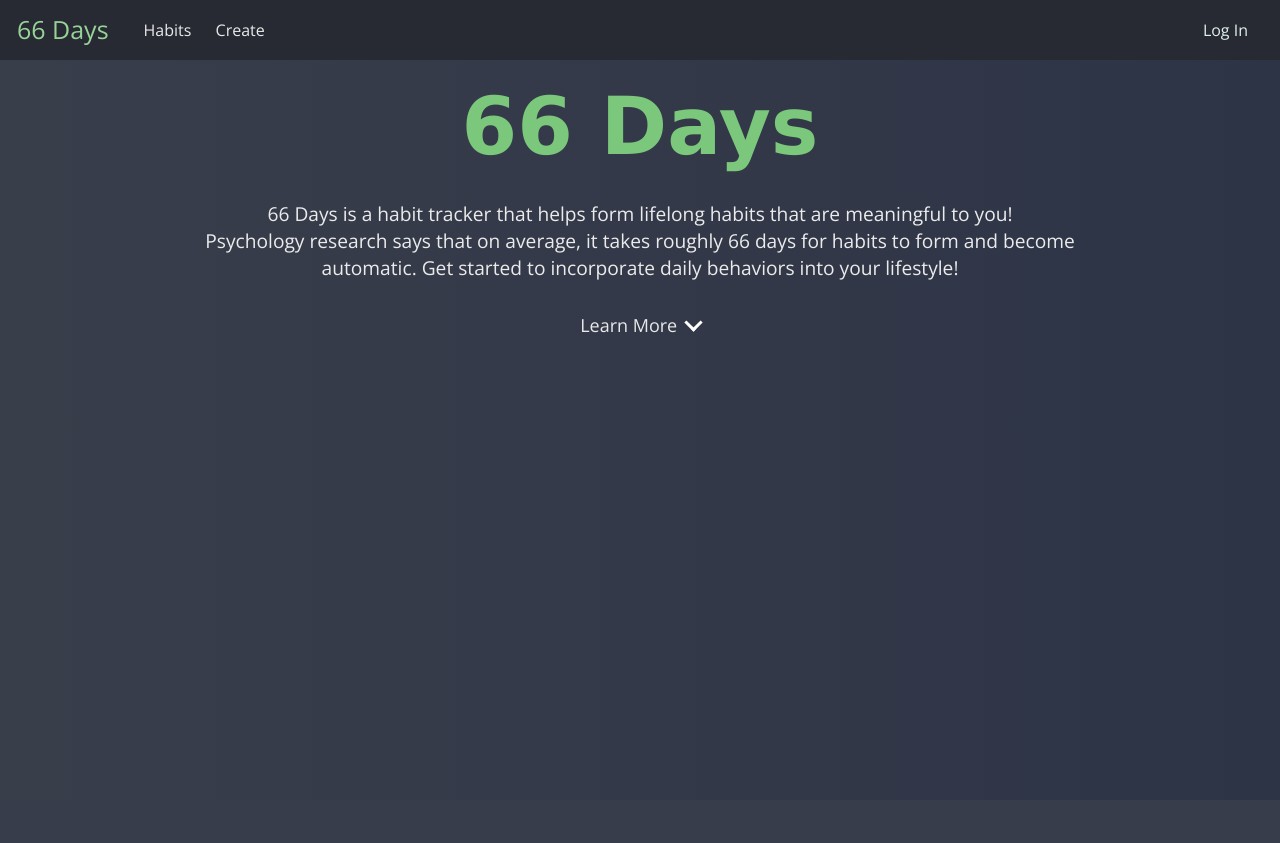
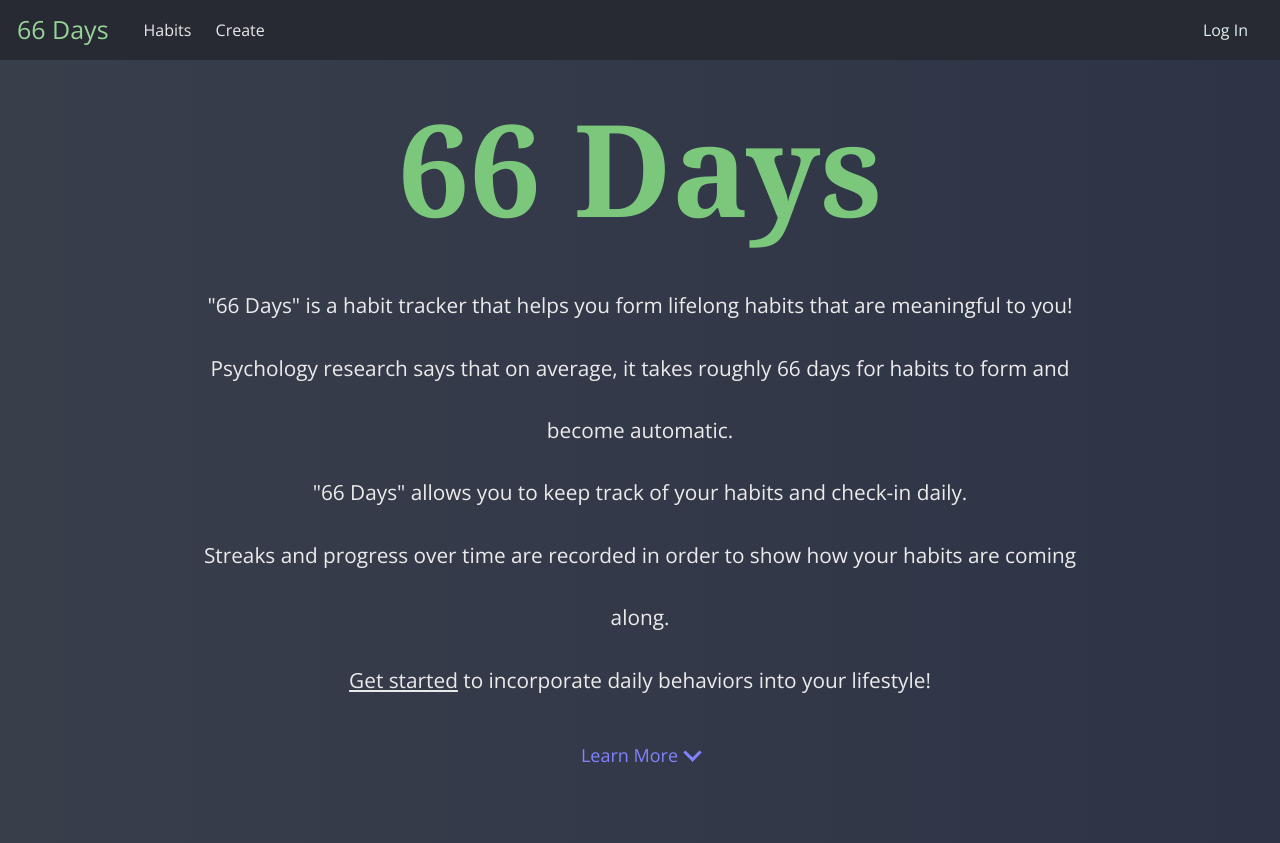
Before and after one commit to kevinnguyenabc/66-Days, a Python web app: template flask66Days/templates/home.html in a window 1280 px wide. Before the commit the page ends 333 px from the top, so only its background shows below. Run offline with Jinja, Linux system fonts and the light colour scheme; the template is opened without the code that fills it, so the values that code supplies are empty; some libraries are stand-ins or nearby versions.

Commit message:
added learn more and need help content

```diff
--- a/flask66Days/static/interactive.js
+++ b/flask66Days/static/interactive.js
@@ -12,12 +12,14 @@ function displayAbout() {
 function displayMessageModal(type) {
     // Get the modal
     let modal = document.getElementById("messageModal");
+    var span = document.getElementById("close");
     if (type === "delete"){
         modal = document.getElementById("deleteModal");
+        span = document.getElementById("closeButton");
     }
 
     // Get the <span> element that closes the modal
-    var span = document.getElementsByClassName("close")[0];
+
 
     // When the user clicks on the button, open the modal
     modal.style.display = "block";
--- a/flask66Days/static/main.css
+++ b/flask66Days/static/main.css
@@ -2,6 +2,7 @@
 
 :root {
     --primary-button: rgb(70, 103, 211);
+    --tester: rgb(125, 99, 132);
 }
 
 *, *::before, *::after {
@@ -16,7 +17,6 @@ body {
     color: rgb(235, 235, 235);
     height: auto;
 }
-
 
 header {
     padding: 12px;
@@ -65,21 +65,23 @@ a.navlinks:hover, h2 a:hover {
 }
 
 .homepage h1 {
-    animation: 1s grow;
-    font-family: "Lucida Sans Unicode";
+    animation: 1.5s grow;
+    font-family: Cambria, Georgia, serif;
     margin: 20px;
-    margin-bottom: 0;
-    font-size: 5em;
+    margin-bottom: 1.5%;
+    font-size: 8em;
     color:rgb(123, 199, 123);
 }
 
-.homepage p {
-    margin-top: 0;
-    font-size: 1.2em;
+.homepage .text {
+    font-size: 1.3em;
     width: 70%;
-    margin: auto;
+    margin: 0 auto;
+    padding: 0;
     white-space: pre-line;
+    line-height: 3em;
 }
+
 
 .page-title {
     text-align: center;
@@ -133,6 +135,7 @@ li.habit {
     transition: .5s;
     background: #353844;
     box-shadow: 4px 4px 20px 2px rgba(0, 0, 0, 0.192);
+    animation: .2s fadeIn;
 }
 
 li.habit:hover {
@@ -175,6 +178,10 @@ a.text-muted {
 /* Handle */
 ::-webkit-scrollbar-thumb {
     background: rgb(109, 128, 153);
+}
+
+::-webkit-scrollbar-corner {
+    background: none;
 }
 
 /* Handle on hover */
@@ -362,6 +369,7 @@ a.login:hover {
     position: absolute;
     padding: 1%;
     box-shadow: 0px 4px 20px 0px rgba(0, 0, 0, 0.301);
+    animation: .5s fadeIn;
 }
 
 .form-title {
@@ -430,21 +438,37 @@ a.login:hover {
 
 .about-info {
     display: none;
+    line-height: 1.7em;
 }
 
-.about-info p {
+.about-info .hidden-text {
+    text-align: left;
+    white-space: pre-line;
+    font-size: 1.1em;
     background-color: rgba(197, 201, 255, 0.089);
     display: inline-block;
-    color: red;
+    color: rgb(221, 221, 221);
     margin: 0 20px;
-    padding: 10px;
+    padding: 25px;
     border-radius: 10px;
     width: 80%;
 }
 
+.about-info b {
+    color: rgb(245, 245, 245);
+    font-size: 1.2em;
+}
+
+.about-info sup {
+    vertical-align: top;
+    position: relative;
+    top: -0.5em;
+    font-size: 0.7em;
+}
+
 .arrow {
-    margin-left: 5px;
-    border: solid white;
+    margin-left: 8px;
+    border: solid rgb(130, 130, 255);
     border-width: 0 3px 3px 0;
     display: inline-block;
     padding: 5px;
@@ -461,11 +485,26 @@ a.login:hover {
     margin-bottom: 3px;
 }
 
-.navlinks:hover .arrow {
-    border-color: var(--primary-button);
+.learn-more {
+    font-size: 18px;
+    display: inline-block;
+    margin-top: 2.5%;
+    margin-bottom: 10px;
+    color: rgb(130, 130, 255);
 }
 
+.learn-more:hover {
+    color: rgb(87, 87, 255);
+    text-decoration: underline;
+}
 
+.learn-more:active {
+    color: rgb(50, 50, 255);
+}
+
+.learn-more:active .arrow {
+    border-color: rgb(50, 50, 255);
+}
 
 /* Popup container */
 .popup {
@@ -480,18 +519,17 @@ a.login:hover {
 
   /* The actual popup (appears on top) */
 .popuptext {
+    box-shadow: 0px 0px 10px 0px rgba(0, 0, 0, 0.137);
     overflow-wrap: break-word;
     visibility: hidden;
     width: 500%;
     background-color: rgba(80, 80, 80, 0.37);
     color: #fff;
-    text-align: center;
     border-radius: 6px;
-    padding: 8px 0;
+    padding: 8px 12px;
     position: absolute;
     left: 135%;
     bottom: 0;
-
 }
 
 /* Popup arrow */
@@ -502,7 +540,7 @@ a.login:hover {
     border-width: 5px;
     border-style: solid;
     right: 100%;
-    bottom: 5%;
+    bottom: 3%;
     border-color: transparent #555  transparent transparent;
 }
 
@@ -512,12 +550,10 @@ a.login:hover {
     animation: fadeIn 1s
 }
 
-
 @keyframes fadeIn {
-    from {opacity: 0;}
+    from {opacity: .3;}
     to {opacity:1 ;}
 }
-
 
 /* The Modal (background) */
 .modal {
--- a/flask66Days/templates/home.html
+++ b/flask66Days/templates/home.html
@@ -5,25 +5,26 @@
 
     <div class="homepage">
         <h1>66 Days</h1>
-        <p>
-            66 Days is a habit tracker that helps form lifelong habits that are meaningful to you!
-            Psychology research says that on average, it takes roughly 66 days for habits to form and become automatic. Get started to incorporate daily behaviors into your lifestyle!
+        <p class="text">"66 Days" is a habit tracker that helps you form lifelong habits that are meaningful to you!
+            Psychology research says that on average, it takes roughly 66 days for habits to form and become automatic.
+            "66 Days" allows you to keep track of your habits and check-in daily.
+            Streaks and progress over time are recorded in order to show how your habits are coming along.
+            <a style="text-decoration: underline; padding: 0;" href=" {{ url_for('create_habit') }}" class="navlinks">Get started</a> to incorporate daily behaviors into your lifestyle!
         </p>
-        <br>
-        <a class="navlinks" style="font-size: 18px; display: inline-block; margin-bottom: 5px;" onclick="displayAbout()"> Learn More  <i class="arrow down"></i> </a>
+        <a class="learn-more" onclick="displayAbout()"> Learn More<i class="arrow down"></i> </a>
         <div class="about-info">
-            <p style="white-space: pre-line;">
-                asdfasdfsadfsadfds
-                asdfasdfsadfsadfdsasdfa
+            <div class="hidden-text"><b>How does one form a habit?</b>
+                The primary goal of habit formation is to achieve consistent frequency through automaticity, rather than frequency alone.<a href="#note1"><sup>1</sup></a> This is because mere frequency relies on motivation, which comes and goes and wanes very easily. Continuously performing an action daily through deliberation and intentional effort has been shown to be much less successful in formation of habits and, consequently, in producing lasting changes. The way to effortlessly form habits is to produce automaticity, which is the inherent definition of a habit. The idea is to place the intended behavior within a particular context that is encountered daily to reinforce an association that becomes second-nature.<a href="#note2"><sup>2</sup></a> For example, if drinking more water is the intended habit, it is more effective to say “drink water as you eat meals” rather than saying “drink more water” alone. As you continue to reinforce the habit, it increasingly becomes automatic that you perform the action (drinking water) in the particular context (when eating meals).
 
-                asdfasdfsadfsadfds
-                asdfasdfsadfsadfdsasdfaa
-                sdfasdf
-                asdfasdfsadfsadfdsasdfaasdfas
+                <b>Why 66 days?</b>
+                The actual number of days to reach automaticity varies dramatically, with a study by Lally, et. al<a href="#note1"><sup>3</sup></a> finding that it can range from 18 to 254 days. However, the study concluded that on average, automaticity plateaus around 66 days. More importantly, setting realistic expectations for how long habits take to form can lead to better results for those trying to improve their lifestyle. Many people have heard that it only takes 21 days in order to form a habit, which appears to be an idea taken out of context. This belief is problematic because it can lead many to expect faster results and give up when it takes longer than they realize. Another idea to keep in mind is that occasionally missing a day is not extremely detrimental, and instead, one should focus their goals on achieveing automaticity rather than the number of days they completed their task.
 
-                asdfasdfsadfsadfdsasdfa
-                Lorem ipsum, dolor sit amet consectetur adipisicing elit. Vel animi commodi molestias, alias quia consequatur, temporibus numquam sit molestiae laudantium incidunt, nulla earum cupiditate tenetur maxime! Saepe reiciendis beatae deserunt nesciunt fuga nobis, esse molestias ipsa fugiat, quam culpa sit enim explicabo maxime labore adipisci dolores consectetur optio, nulla nostrum! Dicta consequatur at ducimus vero quod quidem mollitia voluptatibus, sit modi et pariatur ullam labore doloribus nisi provident atque quisquam explicabo temporibus molestias, itaque impedit laudantium culpa! Reprehenderit iste quo neque delectus pariatur veniam quae libero nostrum expedita quidem, nihil sint inventore praesentium minima. Officiis optio tenetur reprehenderit labore libero.
-            </p>
+                 <b>Key Takeaways</b><ul style="margin:0;"><li>Automaticity over deliberation; make the process as effortless as possible. </li><li>Reframe your habit around cues, rather than a standalone idea.</li><li>Set up your environment such that the contextual cues for your habit appear often enough (or the opposite if you are trying to break a habit!).</li></ul>
+                <small><b class="text-muted">References</b>
+                    <sup id="note1">1</sup> Gardner B., Lally P., Wardle J. Making health habitual: the psychology of ‘habit-formation’ and general practice. Br J Gen Pract. 2012;62:664–666.
+                    <sup id="note2">2</sup> Gardner, B.,'Habit as automaticity, not frequency', European Health Psychologist, 2012, vol. 14, no. 2, pp. 32-36.
+                    <sup id="note3">3</sup> Lally P, van Jaarsveld CHM, Potts HWW, Wardle J. How are habits formed: modelling habit formation in the real world. Euro J Soc Psychol. 2010;40:998–1009.</small>
+                </div>
         </div>
     </div>
     <br><br><br>
--- a/flask66Days/templates/layout.html
+++ b/flask66Days/templates/layout.html
@@ -35,7 +35,6 @@
 
     </header>
 
-
     {% block content %}
     {% endblock %}
 
@@ -46,7 +45,7 @@
             {% set message = messages[0][1] %}
             <div id="messageModal" class="modal">
                 <div class="message">
-                    <span class="close">&times;</span>
+                    <span id="close" class="close">&times;</span>
                     <p>
                         {{ message }}
                     </p>
--- a/flask66Days/templates/profile.html
+++ b/flask66Days/templates/profile.html
@@ -2,7 +2,7 @@
 
 {% block content %}
 <script src="https://cdnjs.cloudflare.com/ajax/libs/Chart.js/2.9.3/Chart.min.js"></script>
-    <h2 class="page-title">Welcome, {{ user }}</h2>
+    <h1 class="page-title">Welcome, {{ user }}</h1>
     <br>
 
     {% set habit_info = dict() %}
@@ -21,12 +21,12 @@
                     {% set count.value = count.value + 1 %}
                 {% endif %}
             {% endfor %}
-            <h2>Checked In Today:</h2>
+            <h2>Habits Checked In Today:</h2>
             <div style="margin-top:0; height: 5em;" class="progress-bar">
                 <div class="progress-done progress-done-habits"></div>
                 <div style="font-size: 22px;" class="progress-text">{{ count.value }} / {{ habits | length }}</div>
             </div>
-            <h2>Habits Completed:</h2>
+            <h2>Total Habits Completed:</h2>
             <h2 id="num"></h2>
         </div>
     </div>
```
Also changed, not shown: flask66Days/routes.py (+11 -2 lines), flask66Days/static/barchart.js (+14 -5 lines), flask66Days/static/linechart.js (+6 -5 lines), flask66Days/templates/create_habit.html (+4 -18 lines), flask66Days/templates/habit_list.html (+10 -7 lines), flask66Days/templates/single_habit.html (+8 -3 lines).
